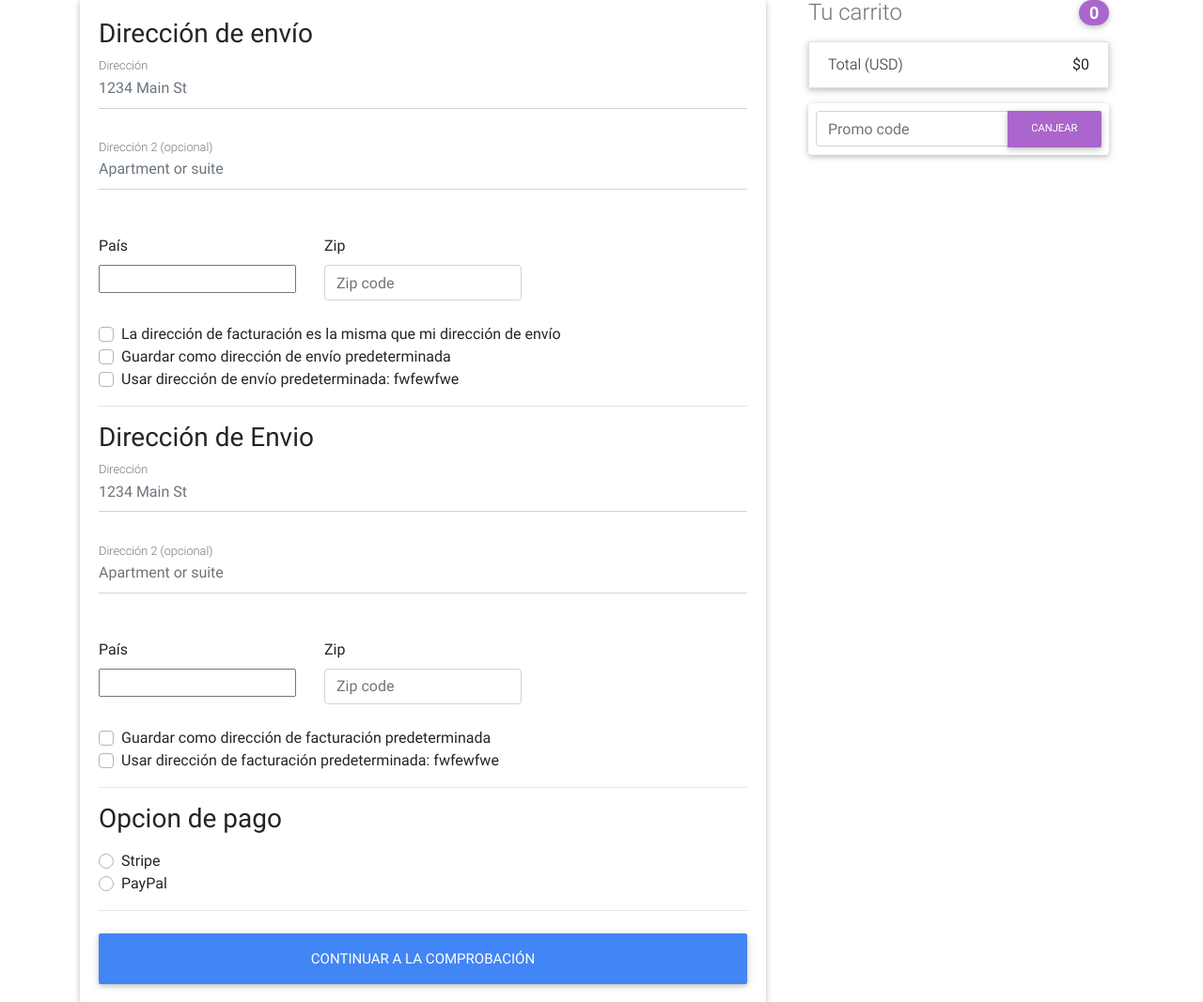
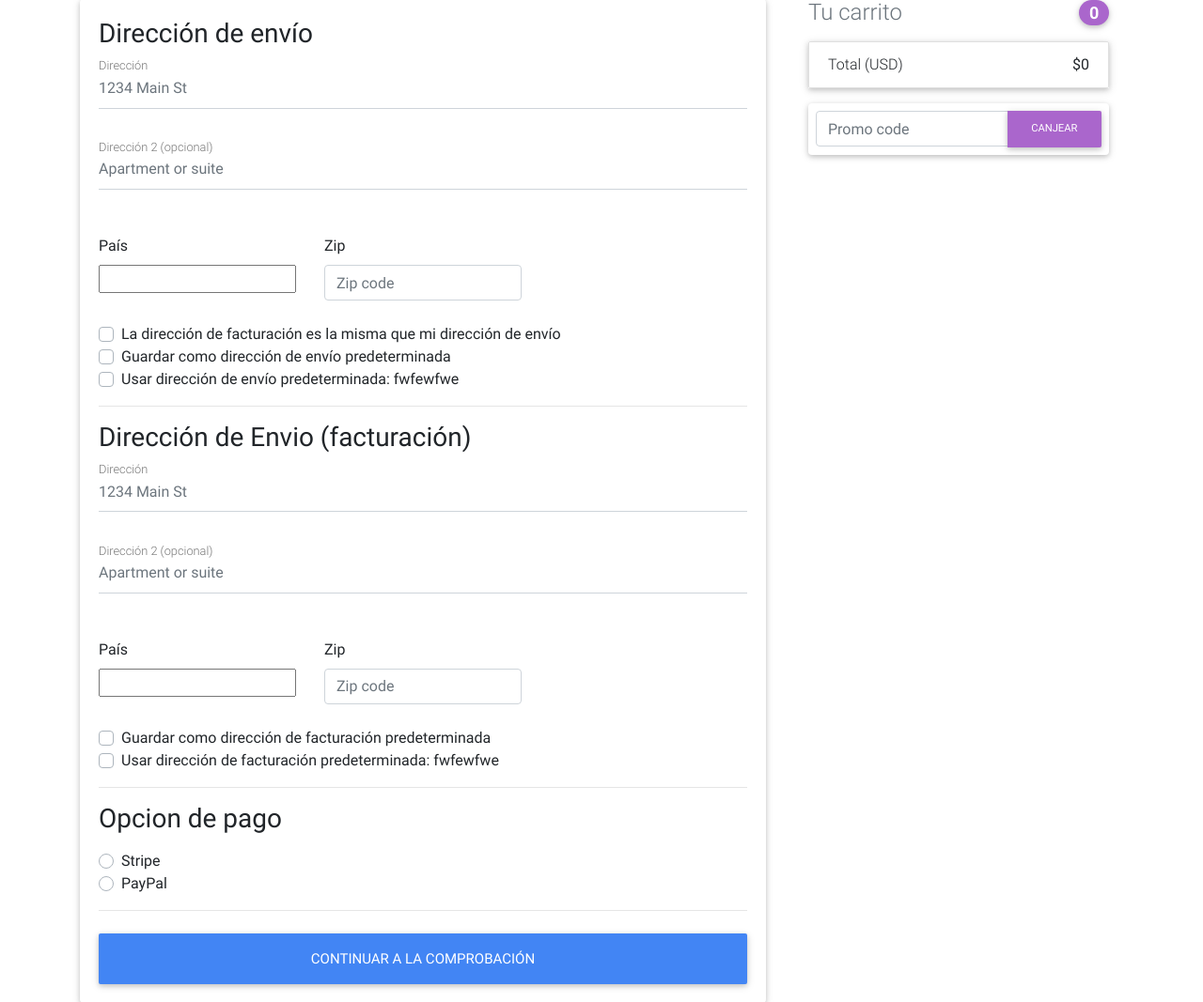
Before and after one commit to GeoShaPoH/app-electro-shop, a Django app: page /checkout/ in a window 1280 px wide. Shown: the part 279-1346 px from the top of the page at 94% size. Run offline with Django 3.2, Linux system fonts and the light colour scheme; a user stored in the database is signed in; data comes from the database, SQL or seed files in the repository; both versions use the stored data as it was after the commit; some libraries are stand-ins or nearby versions.

Commit message:
Traducir al español

```diff
--- a/templates/checkout.html
+++ b/templates/checkout.html
@@ -63,7 +63,7 @@
 
               <hr>
 
-              <h3>Dirección de Envio</h3>
+              <h3>Dirección de Envio (facturación) </h3>
 
               <div class='hideable_billing_form'>
                 <div class="md-form mb-5">
--- a/templates/openid/login.html
+++ b/templates/openid/login.html
@@ -12,7 +12,7 @@
 <form id="openid_login_form" class="openid_login" method="post" action="{% url 'openid_login' %}">
 {% csrf_token %}
 {{form.as_p}}
-<button type="submit">Sign In</button>
+<button type="submit">Iniciar sesión</button>
 </form>
 
 {% endblock %}
```
Also changed, not shown: db.sqlite3.
